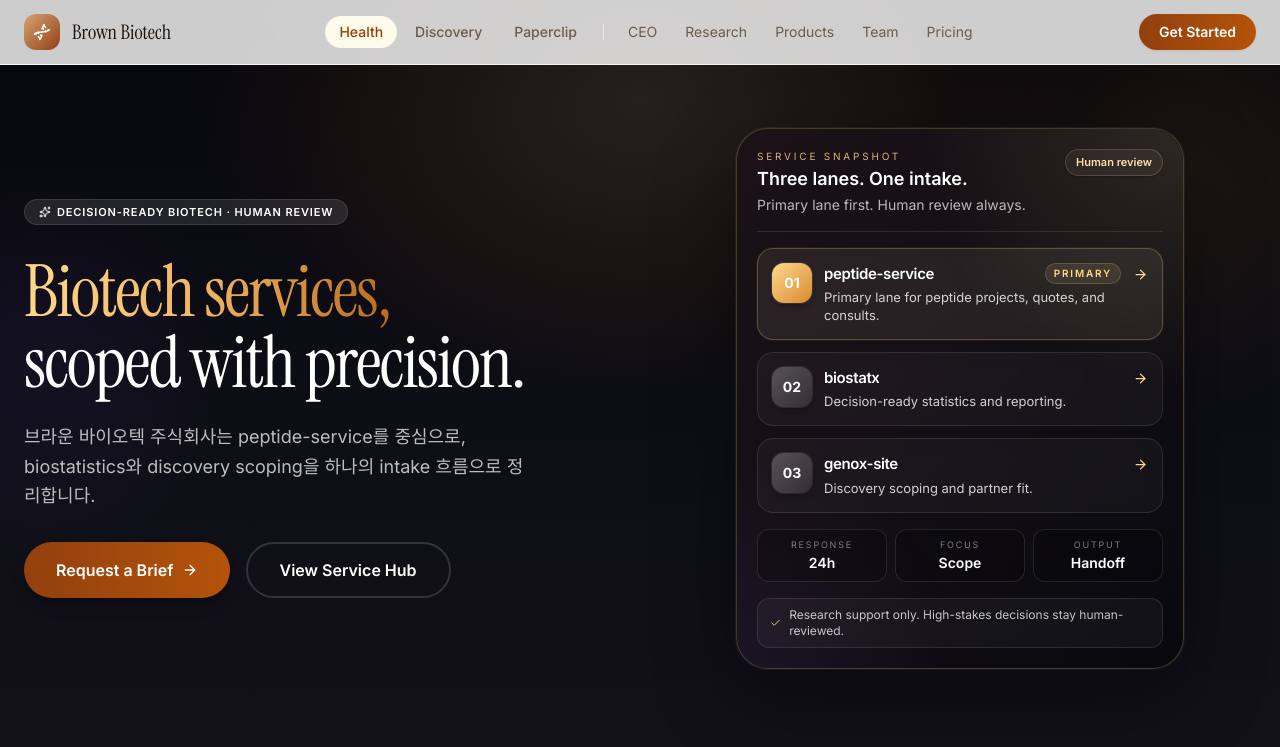
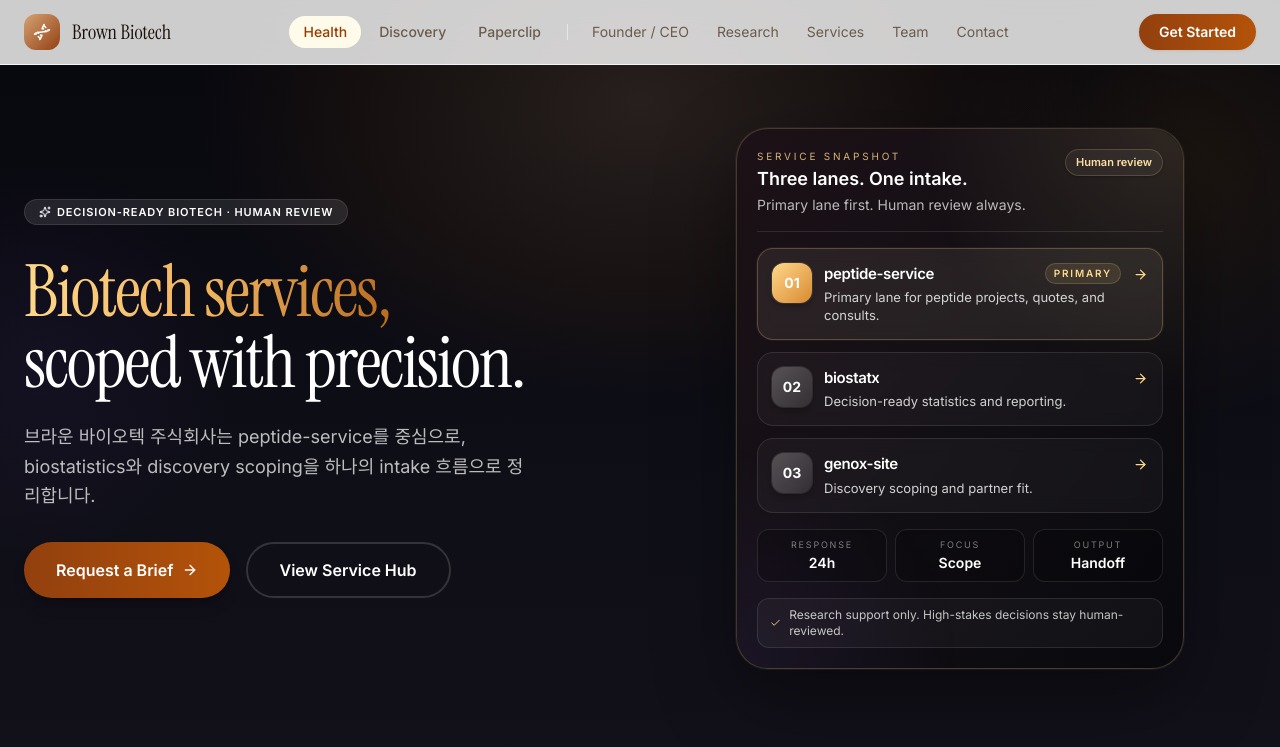
Before and after one commit to ohbryt/brown-ai, a React (Vite) app: page / in a window 1280 px wide. Shown: the top 747 px of the page. Built offline with nearby package versions, Linux system fonts and the light colour scheme.

Commit message:
Polish nav CEO and footer copy

```diff
--- a/src/App.tsx
+++ b/src/App.tsx
@@ -634,11 +634,11 @@ export function App() {
               Paperclip
             </button>
             <span className="w-px h-4 bg-gray-200 mx-2" />
-            <a href="#ceo" className="px-3 py-1.5 text-text-secondary hover:text-text-primary transition">CEO</a>
+            <a href="#ceo" className="px-3 py-1.5 text-text-secondary hover:text-text-primary transition">Founder / CEO</a>
             <a href="#research" className="px-3 py-1.5 text-text-secondary hover:text-text-primary transition">Research</a>
-            <a href="#products" className="px-3 py-1.5 text-text-secondary hover:text-text-primary transition">Products</a>
+            <a href="#products" className="px-3 py-1.5 text-text-secondary hover:text-text-primary transition">Services</a>
             <a href="#team" className="px-3 py-1.5 text-text-secondary hover:text-text-primary transition">Team</a>
-            <a href="#pricing" className="px-3 py-1.5 text-text-secondary hover:text-text-primary transition">Pricing</a>
+            <a href="#pricing" className="px-3 py-1.5 text-text-secondary hover:text-text-primary transition">Contact</a>
           </div>
           <button onClick={() => openWaitlist("peptide-service")} className="hidden sm:inline-flex items-center gap-2 px-5 py-2 rounded-full bg-gradient-to-r from-brand to-accent text-white text-sm font-semibold shadow-sm shadow-brand/10 hover:shadow-md hover:shadow-brand/20 transition">
             Get Started
@@ -1424,10 +1424,10 @@ export function App() {
         <div className="max-w-5xl mx-auto px-6">
           <div className="text-center mb-12">
             <span className="section-badge bg-amber-50 text-brand border border-amber-200 mb-4">
-              <Award size={12} /> Founder & CEO
+              <Award size={12} /> Founder / CEO
             </span>
             <h2 className="heading-serif text-4xl sm:text-5xl mb-3">Chang-Myung Oh, M.D., Ph.D.</h2>
-            <p className="text-text-secondary max-w-xl mx-auto">내분비학 전문의이자 대사·노화 연구자. 임상 의학과 AI를 융합하여 장수 과학의 새로운 패러다임을 만듭니다.</p>
+            <p className="text-text-secondary max-w-xl mx-auto">Endocrinology, metabolism, and AI-led company building — combining clinical judgment with decision-ready systems.</p>
           </div>
 
           <div className="grid lg:grid-cols-3 gap-8">
@@ -1716,7 +1716,7 @@ export function App() {
           </div>
 
           <p className="text-center text-sm text-text-muted mt-8">
-            Brown Biotech Discovery (B2B) 파트너십은 <a href="mailto:brownbio.ocm@gmail.com" className="text-violet-600 hover:underline font-medium">brownbio.ocm@gmail.com</a>으로 문의하세요.
+            Brown Biotech Discovery (B2B) partnerships: <a href="mailto:brownbio.ocm@gmail.com" className="text-violet-600 hover:underline font-medium">brownbio.ocm@gmail.com</a>
           </p>
         </div>
       </section>
@@ -1744,7 +1744,7 @@ export function App() {
             </div>
           </div>
           <p className="mt-4 text-center text-xs text-text-muted">
-            Founded by MD/PhD Endocrinologist · Aging & Metabolism · 16 AI Agents · 7 Products
+            Brown Biotech Inc. · decision-ready biotech services · peptide-service · biostatx · genox-site
           </p>
         </div>
       </footer>
```
